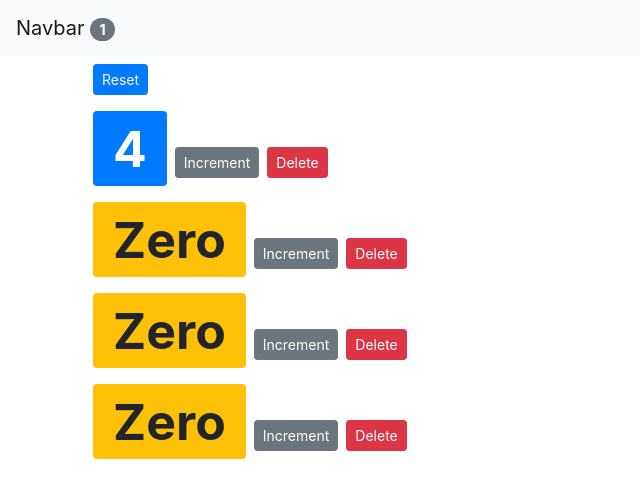
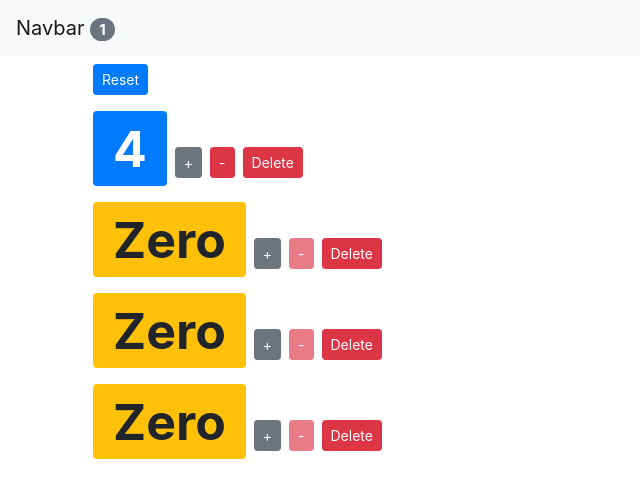
Before and after one commit to Ubaid45/Basic_ReactJS, a React (Create React App) app: page / in a window 1280 px wide. Shown: the top 498 px of the page, without its empty margins (0-640 px from the left). Built offline with nearby package versions, Linux system fonts and the light colour scheme.

Commit message:
Implemented decrement button

```diff
--- a/src/App.js
+++ b/src/App.js
@@ -4,10 +4,7 @@ import Counters from "./components/counters";
 import './App.css';
 
 class App extends Component{
-  constructor(){
-    super();
-    console.log("App - constructor");
-  }
+
   state = {
   counters: [
     { id: 1, value: 4 },
@@ -16,14 +13,24 @@ class App extends Component{
     { id: 4, value: 0 },
   ],
 };
-componentDidMount(){
+/*componentDidMount(){
   console.log("App - mounted");
-}
+}*/
 handleIncrement = (counter) => {
   const counters = [...this.state.counters]; // clone
   const index = counters.indexOf(counter);
   counters[index] = { ...counter };
   counters[index].value++; // directly modify counter object defined in state
+  //console.log(this.state.counters[0]);
+  this.setState({ counters });
+};
+
+handleDecrement = (counter) => {
+  console.log("Handle Decrement");
+  const counters = [...this.state.counters]; // clone
+  const index = counters.indexOf(counter);
+  counters[index] = { ...counter };
+  counters[index].value--; // directly modify counter object defined in state
   //console.log(this.state.counters[0]);
   this.setState({ counters });
 };
@@ -50,8 +57,10 @@ render(){
         <Counters
           counters = {this.state.counters}
           onDelete = {this.handleDelete}
-          onReset = {this.handleReset}
-          onIncrement = {this.handleIncrement}/>
+          onResets = {this.handleReset}
+          onIncrement = {this.handleIncrement}
+          onDecrement={this.handleDecrement}
+          />
       </main>
     </React.Fragment>
   );
--- a/src/components/counter.jsx
+++ b/src/components/counter.jsx
@@ -1,6 +1,6 @@
 import React, { Component } from "react";
 class Counter extends Component {
-  componentDidUpdate(prevProps, prevState) {
+  /*componentDidUpdate(prevProps, prevState) {
     console.log("PrevProps: ", prevProps);
     console.log("PrevState: ", prevState);
     if (prevProps.counter.value !== this.props.counter.value) {
@@ -11,14 +11,14 @@ class Counter extends Component {
     // Will be called just before component be removed from DOM
     console.log("Component will be unmounted");
     // Best place to perform cleanup & dispose operations
-  }
+  }*/
   styles = {
     fontSize: 50,
     fontWeight: "bold",
   };
 
   render() {
-    console.log("Counter - rendered");
+    //console.log("Counter - rendered");
     return (
       <div>
         {this.props.children}
@@ -26,14 +26,21 @@ class Counter extends Component {
           {this.formatCount()}
         </span>
         <button
-          onClick={() => this.props.OnIncrement(this.props.counter)}
+          onClick={() => this.props.onIncrement(this.props.counter)}
           className="btn btn-secondary btn-sm"
         >
-          Increment
+          +
+        </button>
+        <button
+          onClick={() => this.props.onDecrement(this.props.counter)}
+          className="btn btn-danger btn-sm m-2"
+          disabled={this.props.counter.value === 0 ? "disabled" : ""}
+        >
+          -
         </button>
         <button
           onClick={() => this.props.onDelete(this.props.counter.id)}
-          className="btn btn-danger btn-sm m-2"
+          className="btn btn-danger btn-sm"
         >
           Delete
         </button>
--- a/src/components/counters.jsx
+++ b/src/components/counters.jsx
@@ -2,24 +2,26 @@ import React, { Component } from "react";
 import Counter from "./counter";
 
 class Counters extends Component {
-
   render() {
-    console.log("Counters - rendered");
-    const {onReset, onDelete, onIncrement, counters} = this.props;
+    //console.log("Counters - rendered");
+    const {
+      onResets,
+      onDelete,
+      onIncrement,
+      onDecrement,
+      counters,
+    } = this.props;
     return (
-
       <div>
-        <button
-          onClick={onReset}
-          className="btn btn-primary btn-sm m-2"
-        >
+        <button onClick={onResets} className="btn btn-primary btn-sm m-2">
           Reset
         </button>
         {counters.map((counter) => (
           <Counter
             key={counter.id}
             onDelete={onDelete}
-            OnIncrement={onIncrement}
+            onIncrement={onIncrement}
+            onDecrement={onDecrement}
             counter={counter}
           />
         ))}
--- a/src/components/navbar.jsx
+++ b/src/components/navbar.jsx
@@ -2,7 +2,6 @@ import React from "react";
 
 // Stateless functional component
 const Navbar = ({totalCount}) => {
-    console.log("Navbar - rendered");
     return (
         <nav className="navbar navbar-light bg-light">
           <a className="navbar-brand" href="#">
--- a/src/index.js
+++ b/src/index.js
@@ -4,7 +4,6 @@ import "./index.css";
 import * as serviceWorker from "./serviceWorker";
 import "bootstrap/dist/css/bootstrap.css";
 import App from "./App";
-import Counters from "./components/counters";
 
 ReactDOM.render(
   <React.StrictMode>
```
